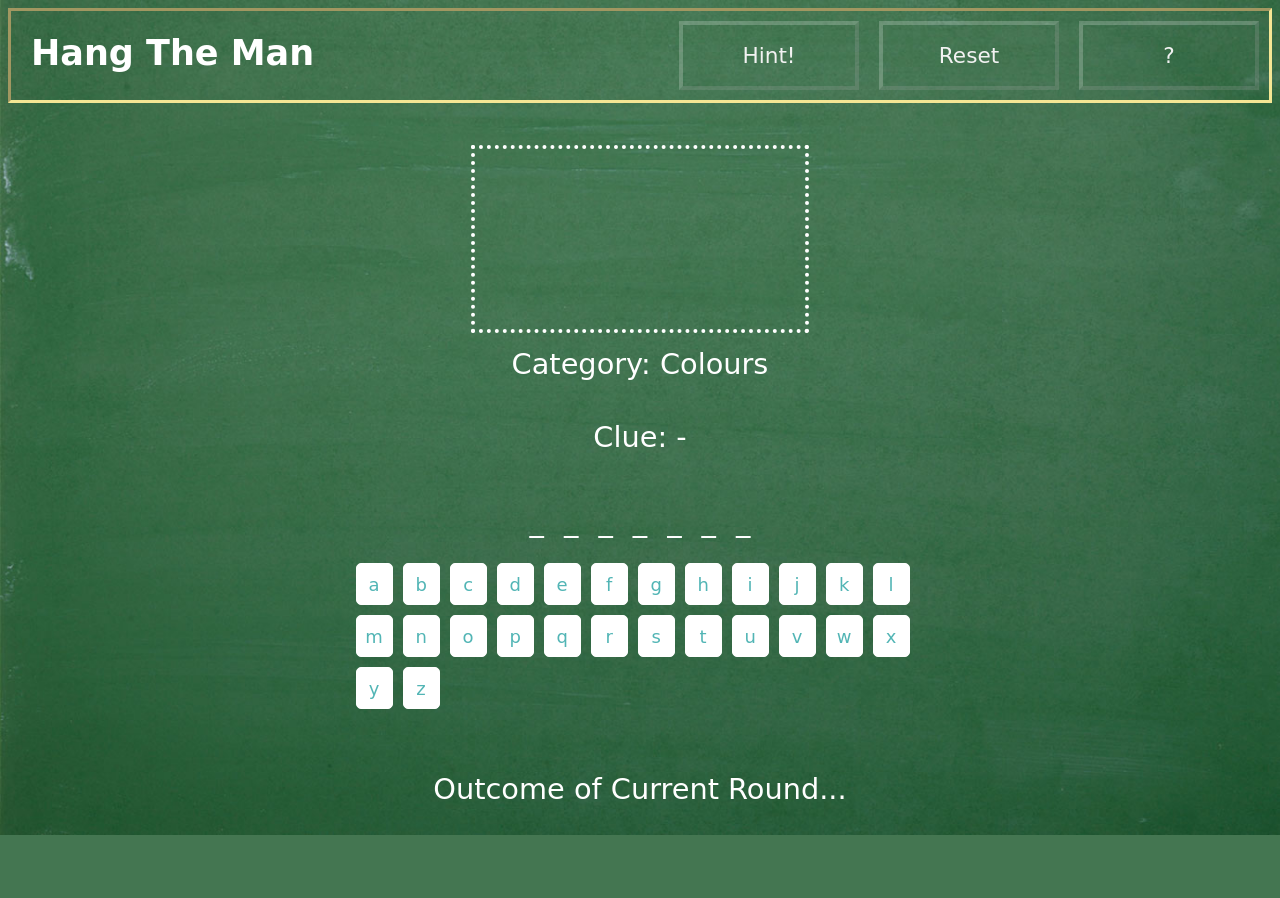
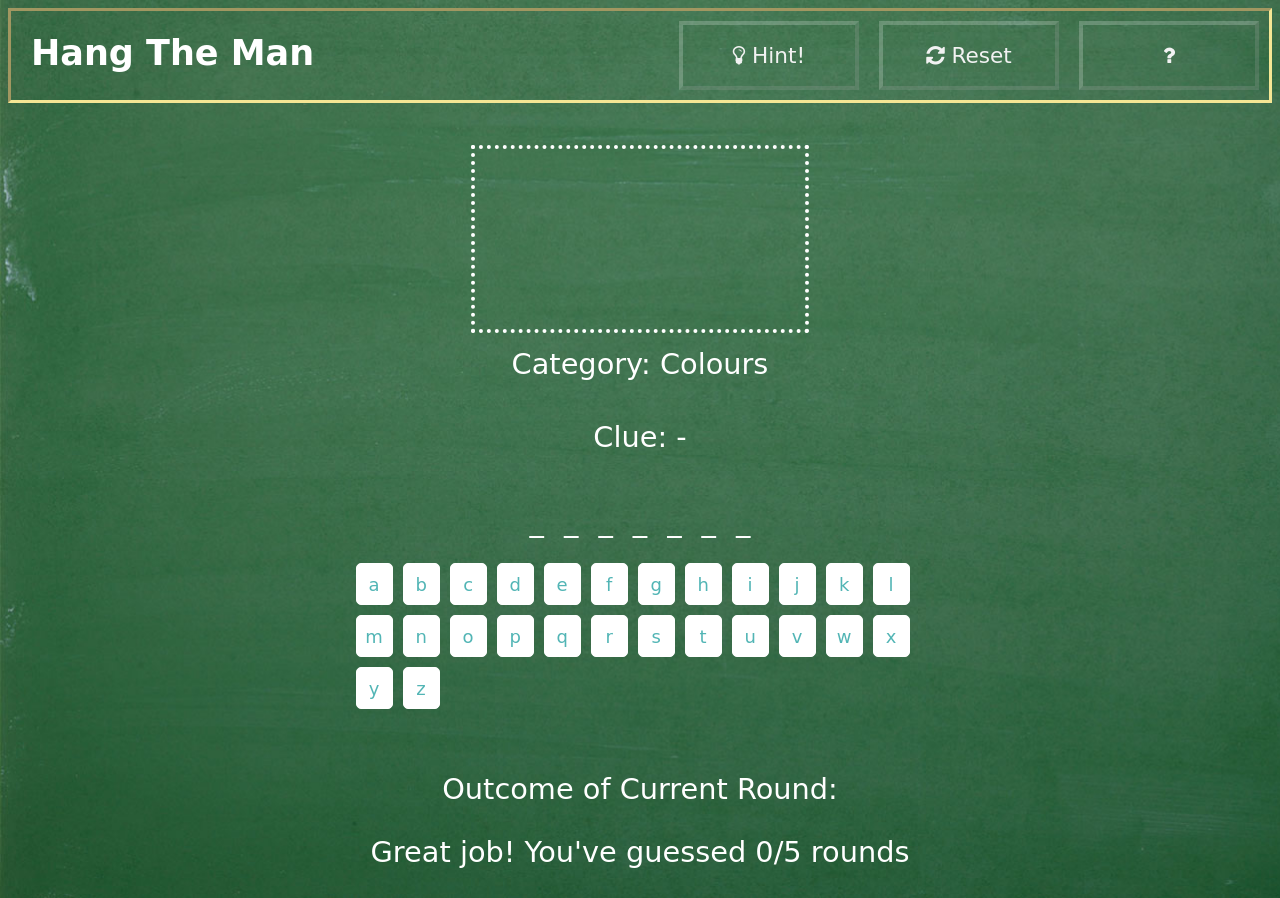
Before and after one commit to Q-Ain/Hangman-Game, a PHP site: page / in a window 1280 px wide. Before the commit the page ends 835 px from the top, so only its background shows below. Run offline with PHP 8.4, Linux system fonts and the light colour scheme; a map, chart or similar area stays blank; some web fonts are replaced.

Commit message:
Edit the icons + number of rounds + animation but with some minor errors

```diff
--- a/index.html
+++ b/index.html
@@ -4,8 +4,11 @@
 <head>
     <title>Hang The Man</title>
     <link href="https://fonts.googleapis.com/css?family=Walter+Turncoat" rel="stylesheet">
+    <link rel="stylesheet" href="https://cdnjs.cloudflare.com/ajax/libs/font-awesome/4.7.0/css/font-awesome.min.css">
     <link rel="stylesheet" type="text/css" href="styles.css"/>
     <script src="script.js"></script>
+    <script src="fireworks.js"></script>
+
 </head>
 
 <body>
@@ -13,7 +16,7 @@
       <div id="navbar">
         <div id="logo">Hang The Man</div>
         <div class="flex-end">
-            <button id="howToPlay">?
+            <button id="howToPlay"><i class="fa fa-question"></i>
                 <!-- The Modal -->
                 <div id="myModal" class="modal">
 
@@ -25,8 +28,8 @@
 
                 </div>
             </button>
-            <button id="reset">Reset</button>
-            <button id="hint">Hint!</button>
+            <button id="reset"><i class="fa fa-refresh"></i> Reset</button>
+            <button id="hint"><i class="fa fa-lightbulb-o"></i> Hint!</button>
 
         </div>
       </div>
@@ -49,9 +52,19 @@
     <!-- For the alphabet buttons -->
     <div class="center" id="buttons"></div>
 
+    </div>
 
+    <!-- For the alphabet buttons -->
+    <a id="next" href= "#"><i class="fa fa-caret-right"></i> Next Round</a>
+    <!-- not sure how to go next round -->
+    <p id="mylives">Outcome of Current Round: </p>
+    <p id="rounds"><i class="fa fa-diamond"></i></p>
+
+    <!-- Animations -->
+    <div class="pyro">
+        <div class="before"></div>
+        <div class="after"></div>
     </div>
-    <p id="mylives">Outcome of Current Round...</p>
 
 </body>
 
--- a/script.js
+++ b/script.js
@@ -14,12 +14,16 @@ window.onload = function () {
   var lives;             // Lives
   var counter;           // Count correct guesses
   var space;              // Number of spaces in word '-'
+  // added
+  var rounds = 0;
 
   // Get elements
   var showLives = document.getElementById("mylives");
   var showCatagory = document.getElementById("scatagory");
   var getHint = document.getElementById("hint");
   var showClue = document.getElementById("clue");
+  var showRound = document.getElementById("rounds");
+
 
 
 
@@ -76,15 +80,37 @@ window.onload = function () {
   // Show lives
   comments = function () {
     // showLives.innerHTML = "You have " + lives + " lives";
+    nextRound = document.getElementById('next');
+
     if (lives < 1) {
       showLives.innerHTML = "Game Over";
+      nextRound.style.display = 'block';
+    }else{
+      nextRound.style.display = 'none';
     }
     for (var i = 0; i < guesses.length; i++) {
       if (counter + space === guesses.length) {
         showLives.innerHTML = "You Win!";
+        nextRound.style.display = 'block';
+        rounds += 1;
+      }else{
+        nextRound.style.display = 'none';
       }
     }
+
+    if(rounds==5){
+      showRound.innerHTML = "Congratulations! You've guess all the words correctly";
+      round = 0;
+    }else if(rounds > 5) {
+      round = 0;
+    }else{
+      showRound.innerHTML = "Great job! You've guessed " + rounds + "/5 rounds";
+    }
+
+
   }
+
+
 
   // Animate man
   var animate = function () {
```
Also changed, not shown: styles.css (+126 -0 lines).
